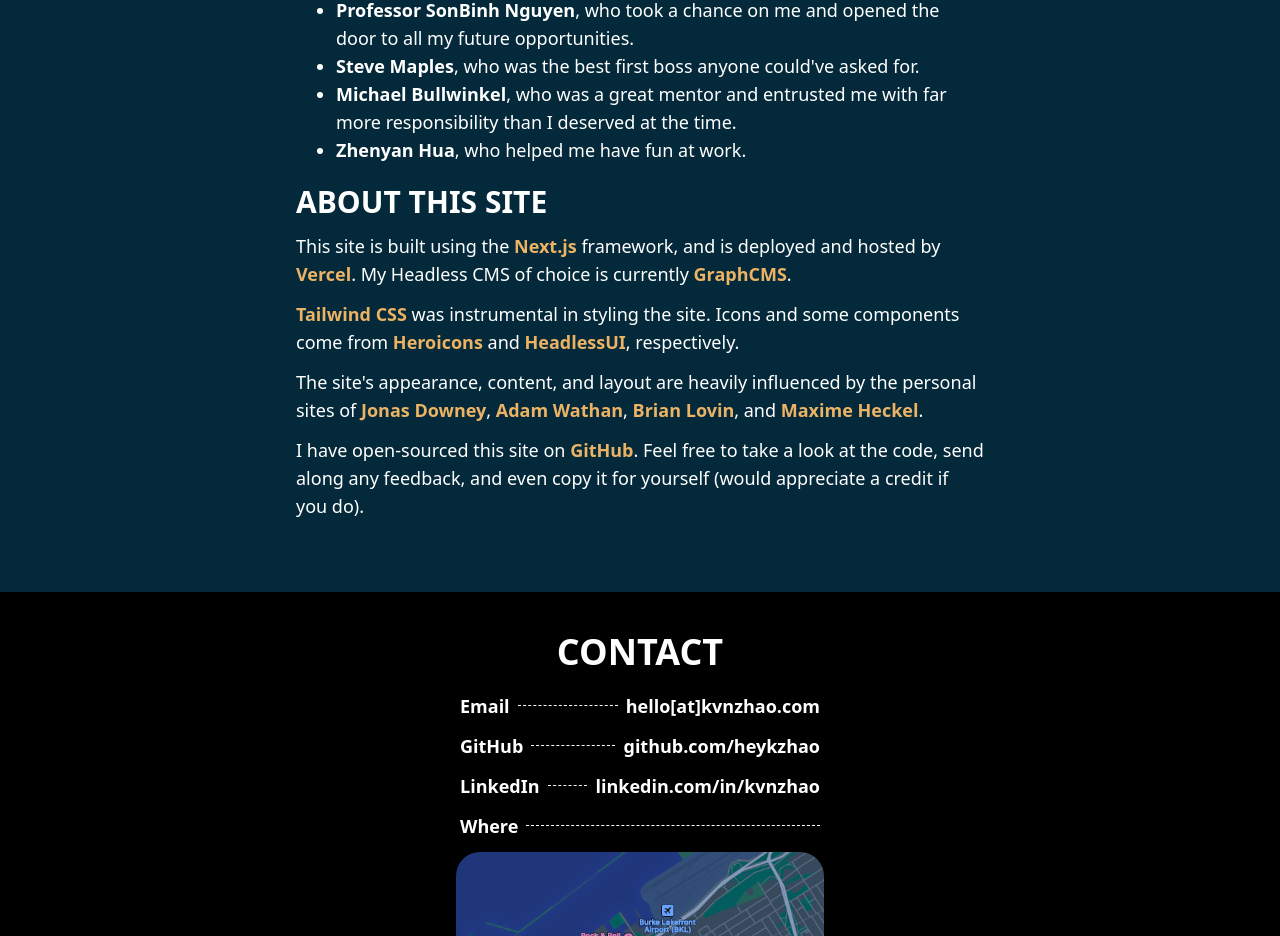
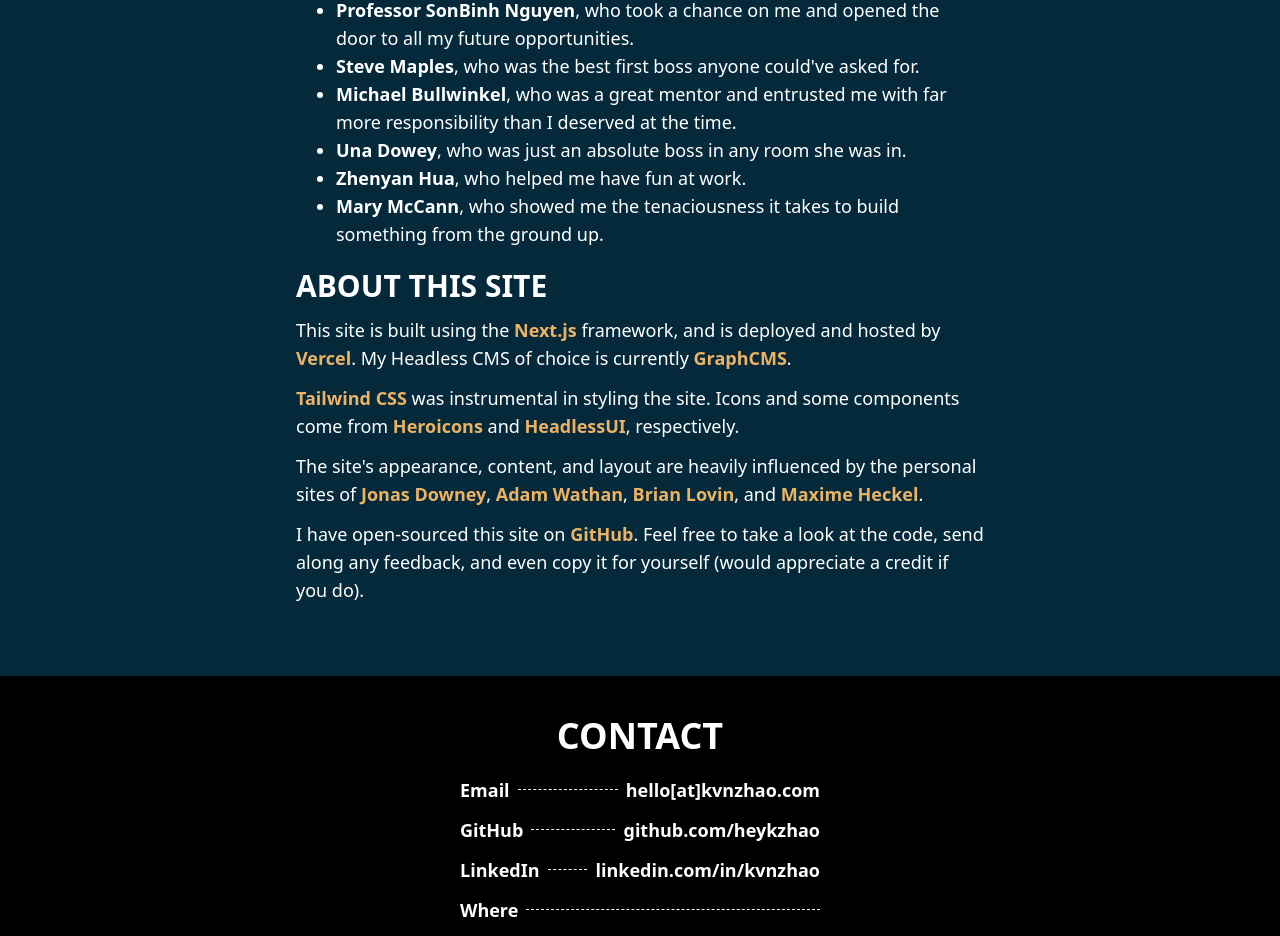
Before and after one commit to heykzhao/kvnzhao-website, a Next.js app: page /about in a window 1280 px wide. Shown: the part 2540-3476 px from the top of the page. Built offline with nearby package versions, Linux system fonts and the light colour scheme.

Commit message:
Add Una and Mary to acknowledgements

```diff
--- a/components/AboutBodySection/AboutBodySection.tsx
+++ b/components/AboutBodySection/AboutBodySection.tsx
@@ -237,8 +237,18 @@
                   }
                 </li>
                 <li>
+                  <span className="font-bold">Una Dowey</span>
+                  {", who was just an absolute boss in any room she was in. "}
+                </li>
+                <li>
                   <span className="font-bold">Zhenyan Hua</span>
                   {", who helped me have fun at work. "}
+                </li>
+                <li>
+                  <span className="font-bold">Mary McCann</span>
+                  {
+                    ", who showed me the tenaciousness it takes to build something from the ground up. "
+                  }
                 </li>
               </ul>
             </div>
```
